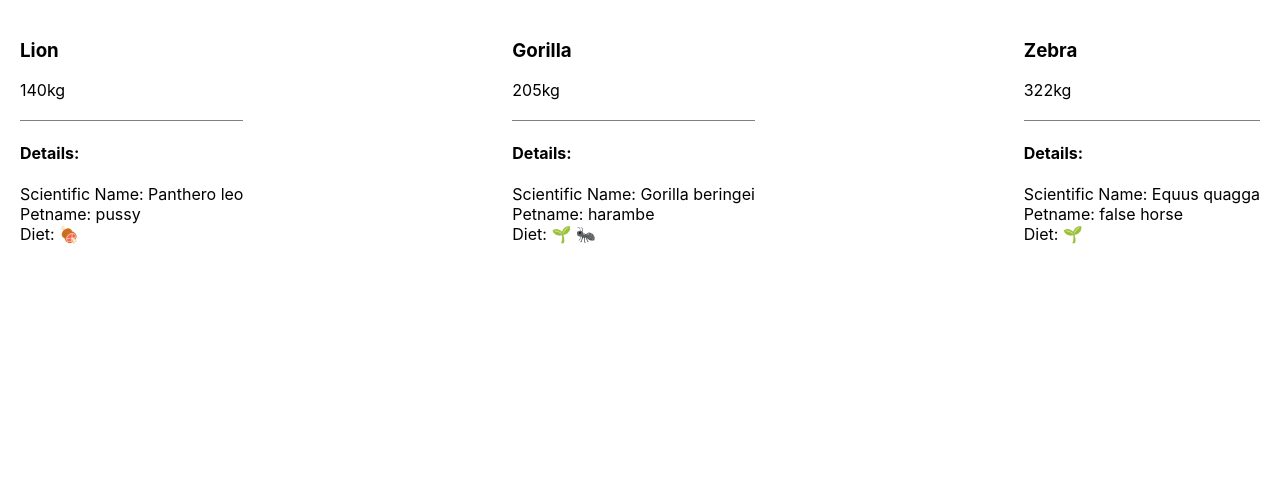
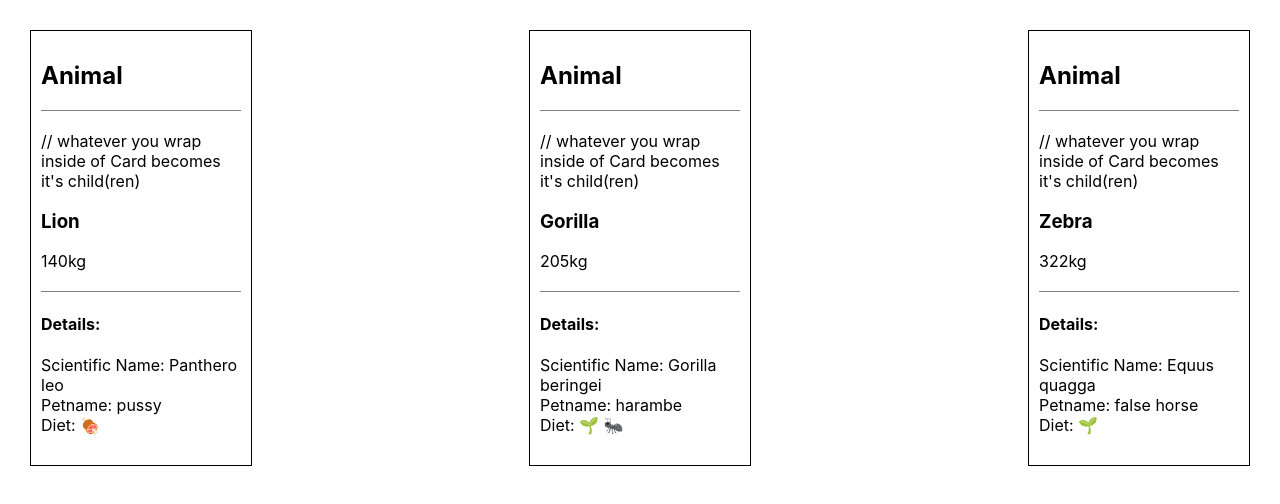
Before and after one commit to NateOs/wrapper-tutorial, a React (Create React App) app: page / in a window 1280 px wide. Shown: the top 504 px of the page. Built offline with nearby package versions, Linux system fonts and the light colour scheme.

Commit message:
creating the reusable card component wt "children"

```diff
--- a/src/components/AnimalCard/AnimalCard.js
+++ b/src/components/AnimalCard/AnimalCard.js
@@ -1,14 +1,19 @@
 import React from "react";
 import PropTypes from "prop-types";
+import Card from "../Card/Card";
 import AnimalDetails from "../AnimalDetails/AnimalDetails";
 
 export default function AnimalCard({ name, size, ...props }) {
   return (
-    <div>
-      <h3>{name}</h3>
-      <div>{size}kg</div>
-      <AnimalDetails {...props} />
-    </div>
+    <Card title="Animal">
+      {" "}
+      // whatever you wrap inside of Card becomes it's child(ren)
+      <div>
+        <h3>{name}</h3>
+        <div>{size}kg</div>
+        <AnimalDetails {...props} />
+      </div>
+    </Card>
   );
 }
 
--- /dev/null
+++ b/src/components/Card/Card.css
@@ -0,0 +1,11 @@
+.card {
+    border: black solid 1px;
+    margin: 10px;
+    padding: 10px;
+    width: 200px;
+}
+
+.card-details {
+    border-bottom: gray solid 1px;
+    margin-bottom: 20px;
+}
--- /dev/null
+++ b/src/components/Card/Card.js
@@ -0,0 +1,22 @@
+import React from 'react';
+import PropTypes from 'prop-types';
+import './Card.css';
+
+export default function Card({ children, title }) {
+  return(
+    <div className="card">
+      <div className="card-details">
+        <h2>{title}</h2>
+      </div>
+      {children}
+    </div>
+  )
+}
+
+Card.propTypes = {
+  children: PropTypes.oneOfType([
+    PropTypes.arrayOf(PropTypes.element),
+    PropTypes.element.isRequired
+  ]),
+  title: PropTypes.string.isRequired,
+}
```
